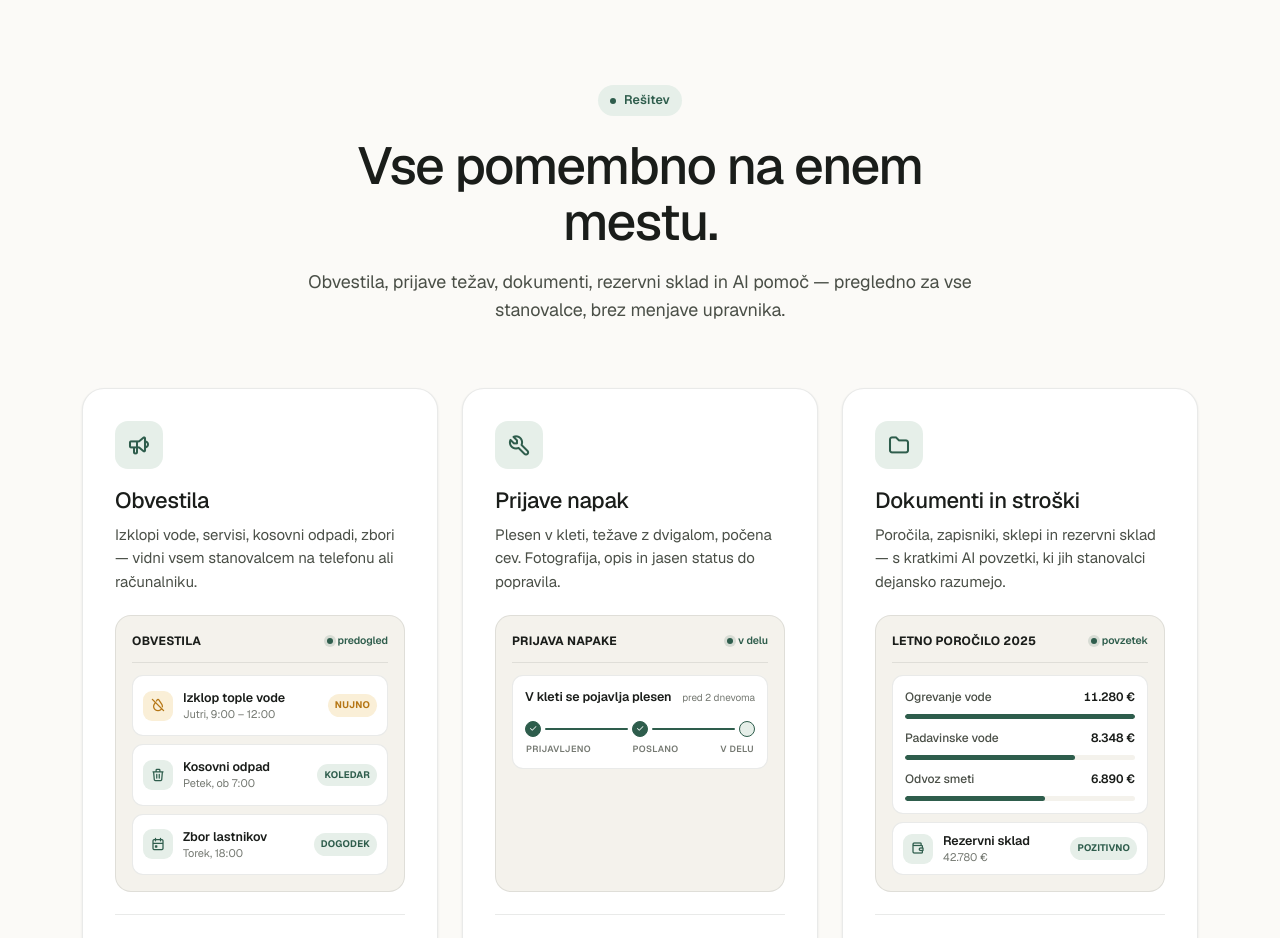
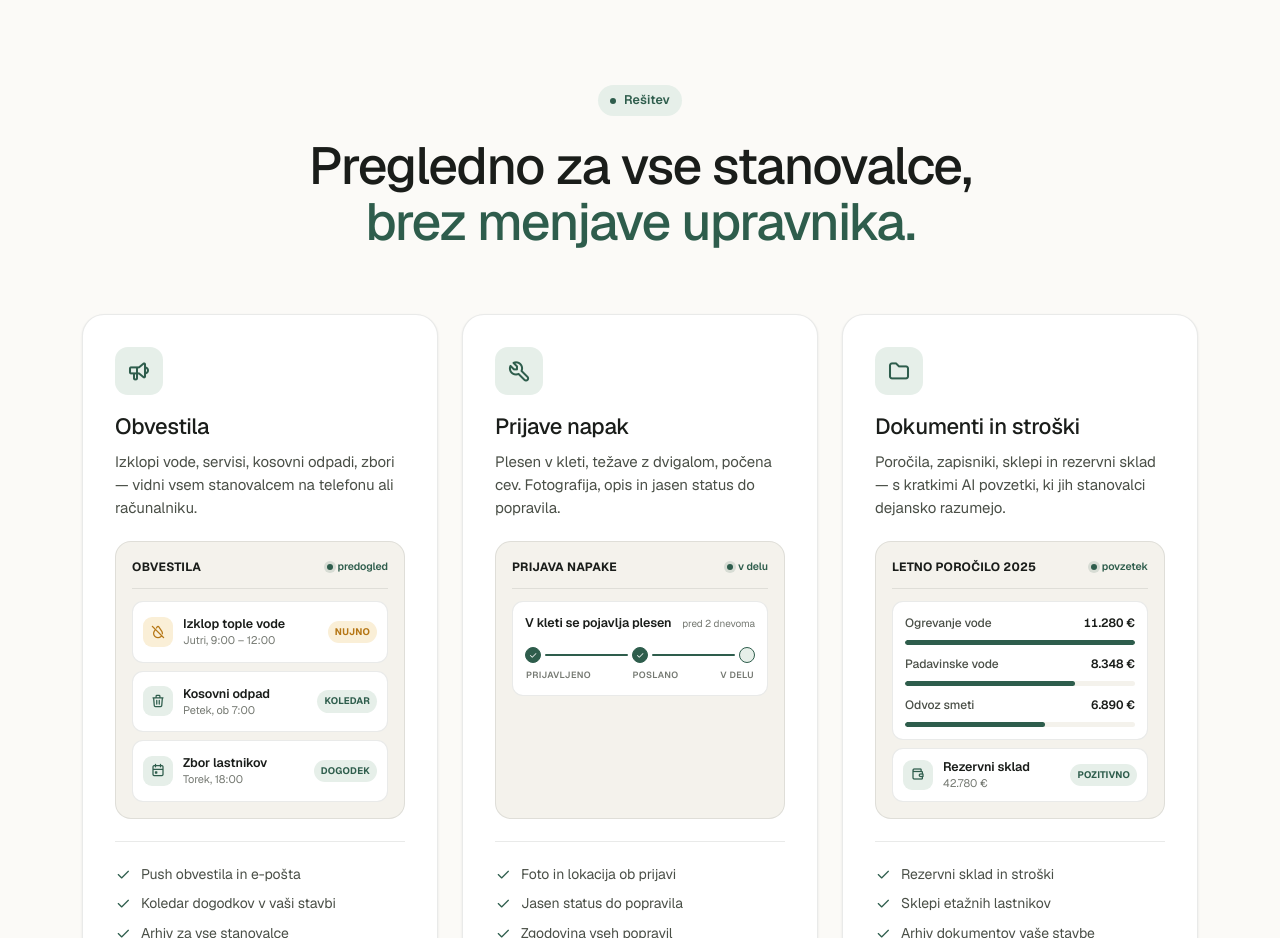
Before and after one commit to stavbaplus/stavbaplus-website, a plain HTML site: page index.html in a window 1280 px wide. Shown: the part 1580-2518 px from the top of the page. Drawn offline with nearby package versions, Linux system fonts and the light colour scheme.

Commit message:
Add files via upload

```diff
--- a/index.html
+++ b/index.html
@@ -946,6 +946,17 @@
   }
   .section-head h2 { margin-bottom: 18px; }
   .section-head .lead { margin: 0 auto; }
+  .section-head .lead.feature-lead {
+    max-width: 980px;
+    font-size: clamp(32px, 4.5vw, 52px);
+    line-height: 1.08;
+    letter-spacing: -0.03em;
+    font-weight: 500;
+    color: var(--ink);
+  }
+  .section-head .lead.feature-lead .accent {
+    color: var(--accent);
+  }
 
   /* ===========================================
      ZAKAJ STAVBA+ (3 stebri z APP PREVIEW-ji)
@@ -2256,8 +2267,7 @@
   <div class="container">
     <div class="section-head reveal">
       <span class="eyebrow"><span class="dot"></span>Rešitev</span>
-      <h2 class="h-section">Vse pomembno na enem mestu.</h2>
-      <p class="lead">Obvestila, prijave težav, dokumenti, rezervni sklad in AI pomoč &mdash; pregledno za vse stanovalce, brez menjave upravnika.</p>
+      <p class="lead feature-lead">Pregledno za vse stanovalce, <span class="accent">brez menjave upravnika.</span></p>
     </div>
 
     <div class="pillars-grid">
```
